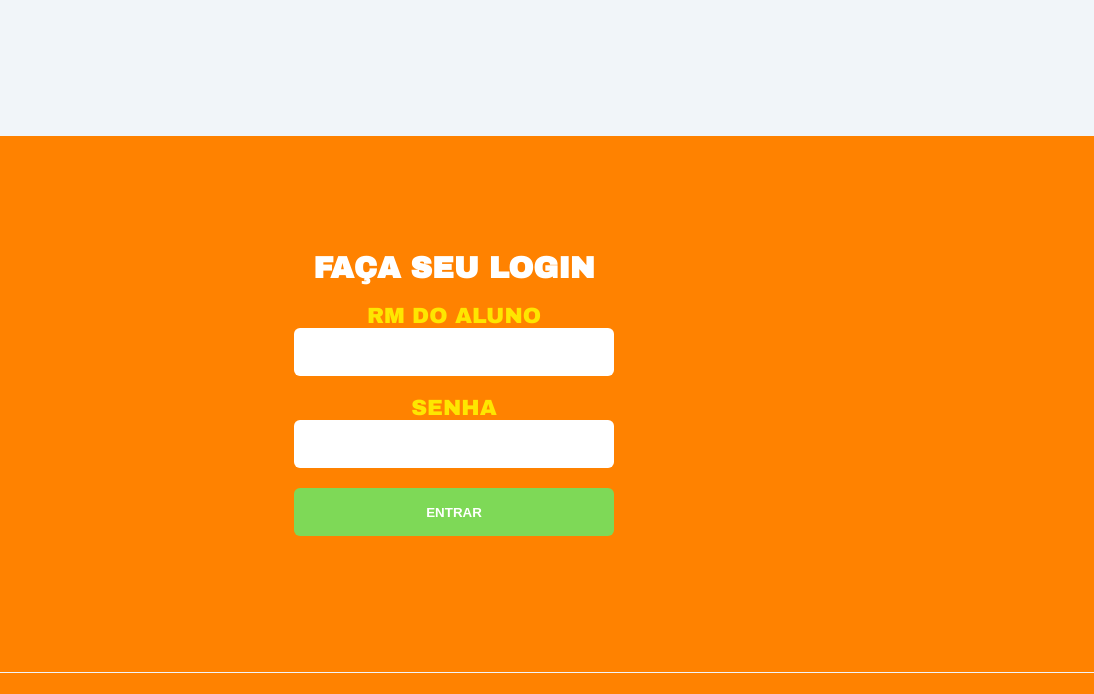
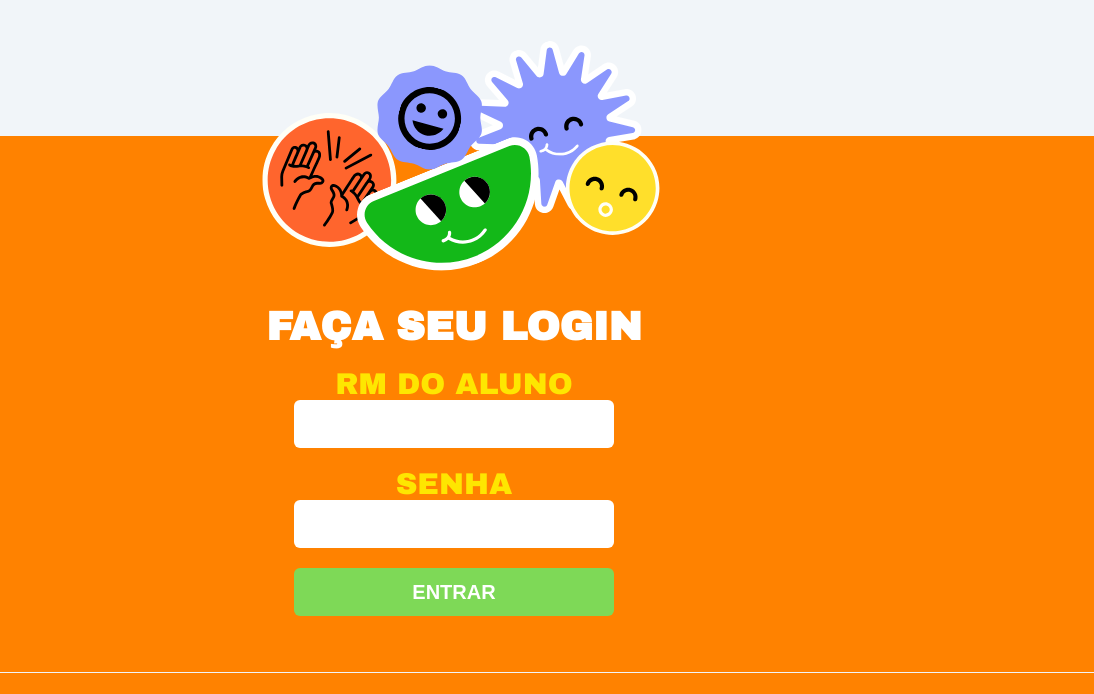
Before and after one commit to ArthurLpereira/Contagem, a plain HTML site: page index.html in a window 1280 px wide. Shown: the top 694 px of the page, 186-1280 px from the left. Drawn offline with Linux system fonts and the light colour scheme.

Commit message:
Add files via upload

```diff
--- a/css/style.css
+++ b/css/style.css
@@ -25,9 +25,13 @@ main {
     display: flex;
     justify-content: center;
     align-items: center;
+    flex-direction: column;
     background-color: #ff8200;
 }
-
+.varias-imgs,.login{
+    position: relative;
+    bottom: 14%;
+}
 .login {
     width: 100%;
     max-width: 400px;
@@ -39,14 +43,14 @@ main {
     text-transform: uppercase;
     color: white;
     font-family: "Archivo Black", sans-serif;
-    font-size: 30px;
+    font-size: 40px;
 }
 
 .login label {
     font-family: "Archivo Black", sans-serif;
     color: #fee600;
     text-transform: uppercase;
-    font-size: 22px;
+    font-size: 30px;
 }
 
 .login input,
@@ -57,6 +61,7 @@ main {
     border: none;
     text-align: center;
     margin-bottom: 20px;
+    font-size: 20px;
 }
 
 .login button {
--- a/index.html
+++ b/index.html
@@ -11,6 +11,9 @@
         <img src="./img/logo-sesi.png" alt="Foto da logo do SESI" width="170px">
     </header>
     <main>
+        <div class="varias-imgs">
+            <img src="./img/figurinhas-juntas.svg" alt="" width="450px">
+        </div>
         <section class="login">
             <h1>faça seu login</h1>
 
```
Also changed, not shown: img/figurinha-amarela.png (added), img/figurinha-maos-laranjas.png (added), img/figurinha-pontuda-azul.png (added), img/figurinha-selo-com-rostinho.png (added), img/figurinha-verde.png (added), img/figurinhas-juntas.png (added), img/figurinhas-juntas.svg (added).
